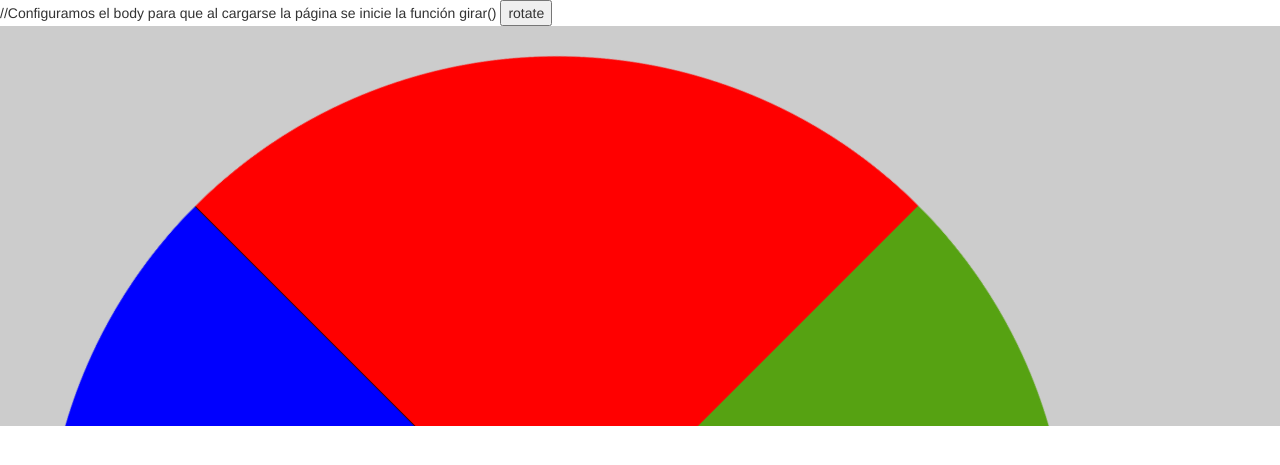
After one commit to azufremercurio/moodleOVA, a PHP site: page /hola.php in a window 1280 px wide. The commit adds this page. Shown: the top 465 px of the page. Run offline with PHP 8.4, Linux system fonts and the light colour scheme.

Commit message:
Girar imagen

```diff
--- a/programs/Resources/css/mine.css
+++ b/programs/Resources/css/mine.css
@@ -1,3 +1,26 @@
+
+
+.content-circle{
+    height: 400px;
+}
+/* tablets horizontal y escritorios normales */
+@media only screen and (max-width: 1024px) {
+    .content-circle{
+        height: 220px;
+    }
+}
+/* moviles en horizontal y tablets vertical */
+@media only screen and (max-width: 768px) {
+    .content-circle{
+        height: 180px;
+    }
+}
+/* moviles en vertical */
+@media only screen and (max-width: 480px) {
+    .content-circle{
+        height: 115px;
+    }
+}
 
 .bg-theme-1{
     background-color: #ffbd33;
--- /dev/null
+++ b/programs/hola.php
@@ -0,0 +1,62 @@
+
+<!DOCTYPE html>
+<html>
+    <head>
+        <meta http-equiv="Content-Language" content="es">
+        <meta http-equiv="Content-Type" content="text/html; charset=windows-1252">
+        <title>Pagina nueva 2</title>
+        <link href="Resources/css/bootstrap.min.css" rel="stylesheet">
+        <link href="Resources/css/mine.css" rel="stylesheet">
+
+        <style>
+            #div {
+                position:absolute;
+                /*height: 80%;*/
+                width: 80%;
+                margin: 30px;
+                -webkit-transition: all 1s ease-in-out;
+                -moz-transition: all 1s ease-in-out;
+                -o-transition: all 1s ease-in-out;
+                transition: all 1s ease-in-out;
+                border-radius: 50%
+            }
+            #div img{
+                width: 100%;
+                height: 100%;
+                transform: rotate(45deg);
+            }
+            .content-circle{
+                position: relative;
+                overflow: hidden;
+                background-color: #ccc;
+            }
+        </style>
+
+    </head>
+
+    //Configuramos el body para que al cargarse la página se inicie la función girar()
+    <body>
+        <button id="button">rotate</button>
+        <div class="content-circle">
+            <div class="col-sm-12">
+                <div id="div"><img src="Resources/multimedia/circulo.png"></div>
+            </div>
+        </div>
+        <div id="val"></div>
+
+        <script src="Resources/js/jquery-3.2.1.min.js"></script>
+        <script src="Resources/js/bootstrap.min.js"></script>
+
+        <script language=javascript>
+            var deg = 0;
+
+            $('#button').click(function () {
+                deg += 90;
+                $("#div").css({'transform': 'rotate(-' + deg + 'deg)'});
+                $('#val').text(deg);
+            });
+        </script>
+
+    </body>
+
+</html>
```
Also changed, not shown: programs/Resources/multimedia/circulo.png (added), programs/Resources/multimedia/colorCircle.png (added).
